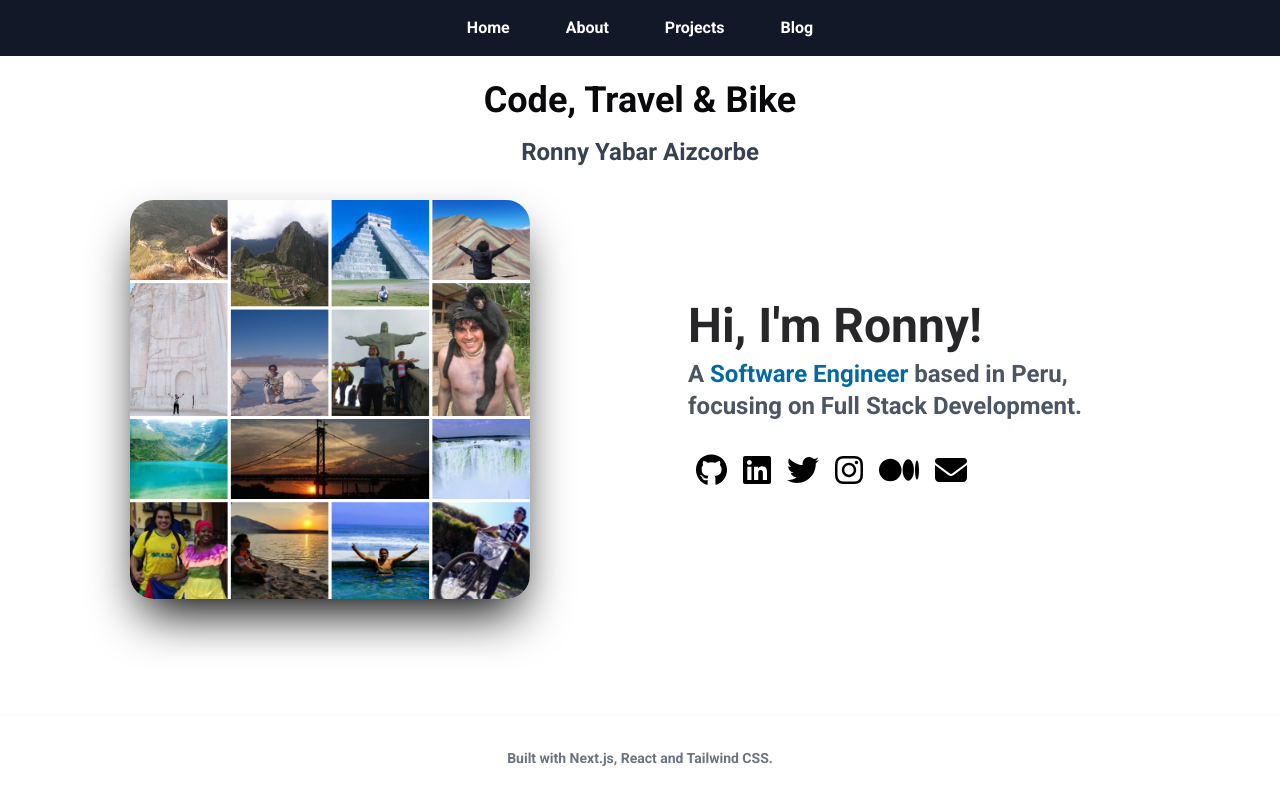
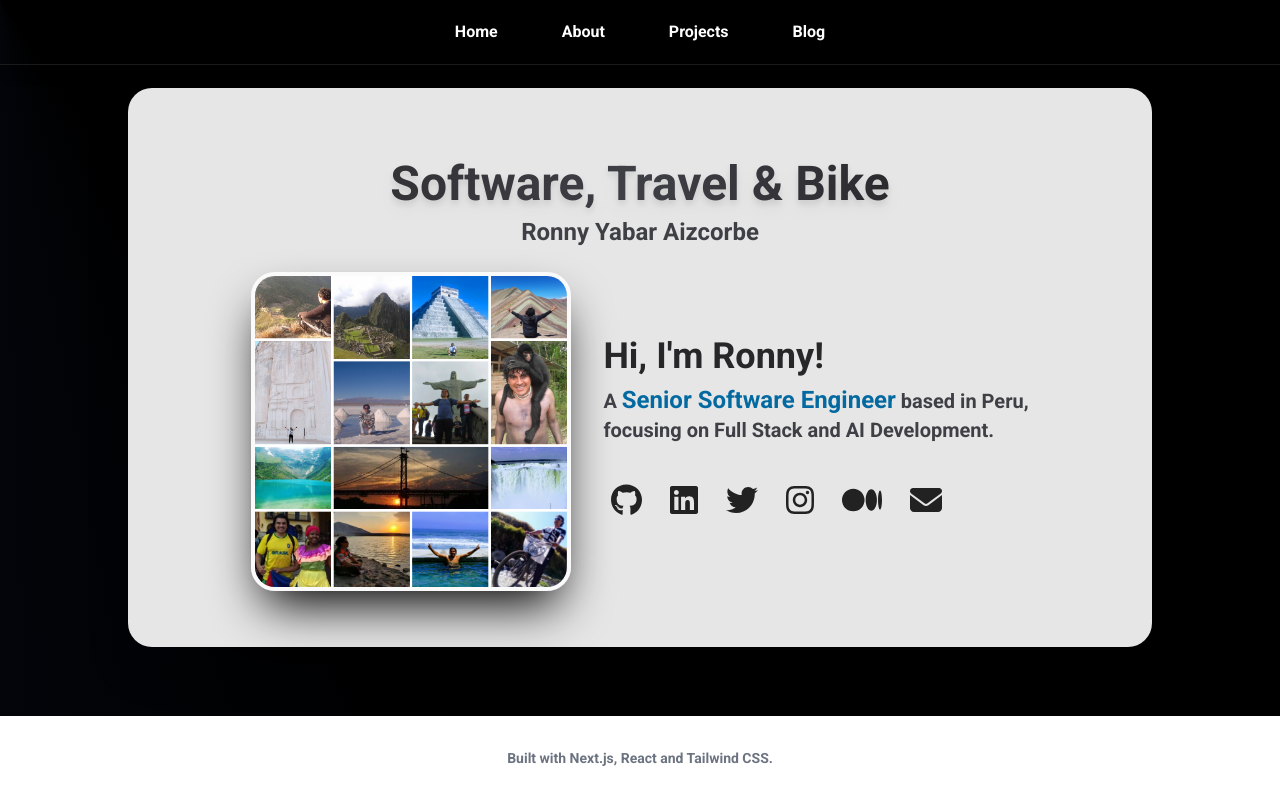
Before and after one commit to ronnyml/ronnycel, a Next.js app: page / in a window 1280 px wide. Built offline with nearby package versions, Linux system fonts and the light colour scheme.

Commit message:
Change background for header and main content. Update homepage structure.

```diff
--- a/src/app/layout.tsx
+++ b/src/app/layout.tsx
@@ -20,11 +20,13 @@ export default function RootLayout({
 }) {
   return (
     <html lang="en">
-      <body className={`${inter.className} ${roboto.className}`}>
+      <body className={`${inter.className} ${roboto.className} bg-[conic-gradient(at_top_left,_#000000_40%,_#0d1225_80%,_#000100_100%)] min-h-screen`}>
         <div className="flex flex-col min-h-screen">
           <Header />
-          <main className="flex-1">
-            {children}
+          <main className="flex-1 flex justify-center items-start px-2 md:px-0 mt-4">
+            <section className="w-full max-w-5xl rounded-3xl shadow-2xl p-6 md:p-12 mt-2 mb-8 bg-white/90">
+              {children}
+            </section>
           </main>
           <Footer />
         </div>
--- a/src/app/page.tsx
+++ b/src/app/page.tsx
@@ -8,42 +8,38 @@ const HomePage = () => {
   return (
     <section className="py-2">
       <div className="header text-white mt-4">
-        <div className="container mx-auto">
-          <h1 className="text-3xl md:text-4xl text-zinc-950 font-bold text-center mb-4">Code, Travel & Bike</h1>
-          <h2 className="text-xl md:text-2xl text-gray-700 text-center">Ronny Yabar Aizcorbe</h2>
-        </div>
+        <h1 className="text-4xl md:text-5xl font-extrabold text-center mb-2 text-transparent bg-clip-text bg-gradient-to-r from-zinc-800 via-zinc-700 to-zinc-900 drop-shadow-lg">Software, Travel & Bike</h1>
+        <h2 className="text-xl md:text-2xl text-zinc-700 text-center mb-6 font-medium">Ronny Yabar Aizcorbe</h2>
       </div>
-      <div className="container px-5 py-4 mx-auto flex flex-wrap justify-center items-center">
-        <div className="h-full p-4 lg:w-1/2 flex items-center justify-center">
+      <div className="flex flex-wrap justify-center items-center gap-8">
+        <div className="h-full flex items-center justify-center">
           <Image
             src="/images/ronny.png"
             alt="Ronny Yabar"
-            className="rounded-3xl shadow-2xl shadow-black"
+            className="rounded-3xl shadow-2xl shadow-black border-4 border-white/80"
             priority={true}
-            width={400}
-            height={400}
+            width={320}
+            height={320}
           />
         </div>
-        <div className="p-12 lg:w-1/2">
-          <h1 className="dark:color-black relative text-5xl md:text-5xl font-black text-zinc-800 duration-300 dark:text-white text-center md:text-left">Hi, I'm Ronny!</h1>
-          <h2 className="mt-2 mb-4 text-center md:text-left text-xl md:text-2xl opacity-100 text-gray-600">A <span className="text-sky-700">Software Engineer</span> based in Peru, <br /> focusing on Full Stack Development.</h2>
-
-          <div className="mt-6 flex items-center">
+        <div className="flex flex-col justify-center items-center md:items-start">
+          <h1 className="relative text-3xl md:text-4xl font-black text-zinc-800 dark:text-white text-center md:text-left mb-2">Hi, I'm Ronny!</h1>
+          <h2 className="mb-4 text-center md:text-left text-lg md:text-xl text-zinc-700 font-semibold">A <span className="text-sky-700 font-extrabold text-xl md:text-2xl decoration-sky-400">Senior Software Engineer</span> based in Peru,<br />focusing on Full Stack and AI Development.</h2>
+          <div className="mt-4 flex items-center gap-3">
             {socialIcons.map(social => (
               <Link
                 key={social.title}
                 href={social.url}
                 title={social.title}
-                className="p-2"
+                className="p-2 hover:scale-110 transition-transform"
                 target="_blank"
                 rel="noopener">
                 <FontAwesomeIcon
                   icon={social.icon}
                   size="2x"
-                  color="#000" />
+                  color="#222" />
               </Link>
-            ))
-            }
+            ))}
           </div>
         </div>
       </div>
--- a/src/components/Header.tsx
+++ b/src/components/Header.tsx
@@ -6,23 +6,26 @@ import { navLinks } from "../data/data";
 const Header = () => {
   const [isNavOpen, setIsNavOpen] = useState(false);
   return (
-      <>
-      <div className="bg-gray-900 hidden md:block">
-        <nav className="flex justify-center items-center space-x-8 h-14">
+    <>
+      {/* Desktop Header */}
+      <div className="fixed top-0 left-0 w-full z-50 backdrop-blur-md bg-[conic-gradient(at_top_left,_#000000_40%,_#0d1225_80%,_#000100_100%)] shadow-lg border-b border-white/10 hidden md:block transition-all duration-300">
+        <nav className="flex justify-center items-center space-x-8 h-[4rem]">
           {navLinks.map((link) => (
             <Link
               key={link.title}
               href={link.url}
               target={link.url.startsWith('http') ? "_blank" : ""}
-              className="text-white hover:text-cyan-200 px-3 py-2">
+              className="text-white hover:text-gray-200 font-semibold px-4 py-2 rounded transition-colors duration-200 hover:bg-white/10 focus:outline-none focus:ring-2 focus:ring-white/40"
+            >
               {link.title}
             </Link>
           ))}
         </nav>
       </div>
 
-      <div className="bg-gray-900 lg:hidden h-16 flex items-center justify-end">
-        <button type="button" className="space-y-2 mr-5" onClick={() => setIsNavOpen(prev => !prev)}>
+      {/* Mobile Header */}
+      <div className="fixed top-0 left-0 w-full z-50 backdrop-blur-md bg-[conic-gradient(at_top_left,_#000000_40%,_#0d1225_80%,_#000100_100%)] shadow-lg border-b border-white/10 lg:hidden h-16 flex items-center justify-end transition-all duration-300">
+        <button type="button" className="space-y-2 mr-5" onClick={() => setIsNavOpen(prev => !prev)} aria-label="Open navigation menu">
           <div className="bg-white block w-8 h-1 rounded transition-all" />
           <div className="bg-white block w-8 h-1 rounded transition-all" />
           <div className="bg-white block w-8 h-1 rounded transition-all" />
@@ -30,7 +33,7 @@ const Header = () => {
         <div className={isNavOpen ? "showMenuNav" : "hideMenuNav"}>
           <div className="absolute top-0 right-0 px-8 py-8" onClick={() => setIsNavOpen(false)}>
             <svg
-              className="h-8 w-8 text-gray-600"
+              className="h-8 w-8 text-white"
               viewBox="0 0 24 24"
               fill="none"
               stroke="currentColor"
@@ -49,14 +52,17 @@ const Header = () => {
                 href={link.url}
                 onClick={() => setIsNavOpen(false)}
                 target={link.url.startsWith('http') ? "_blank" : ""}
-                className="border-b border-gray-400 my-4 uppercase">
+                className="border-b border-gray-200 my-4 uppercase text-white hover:text-gray-200 font-semibold px-4 py-2 rounded transition-colors duration-200 hover:bg-white/10 focus:outline-none focus:ring-2 focus:ring-white/40"
+              >
                 {link.title}
               </Link>
             ))}
           </nav>
         </div>
       </div>
-      </>
+      {/* Spacer for fixed header */}
+      <div className="h-16 md:h-[4rem]" />
+    </>
   )
 }
 
```
